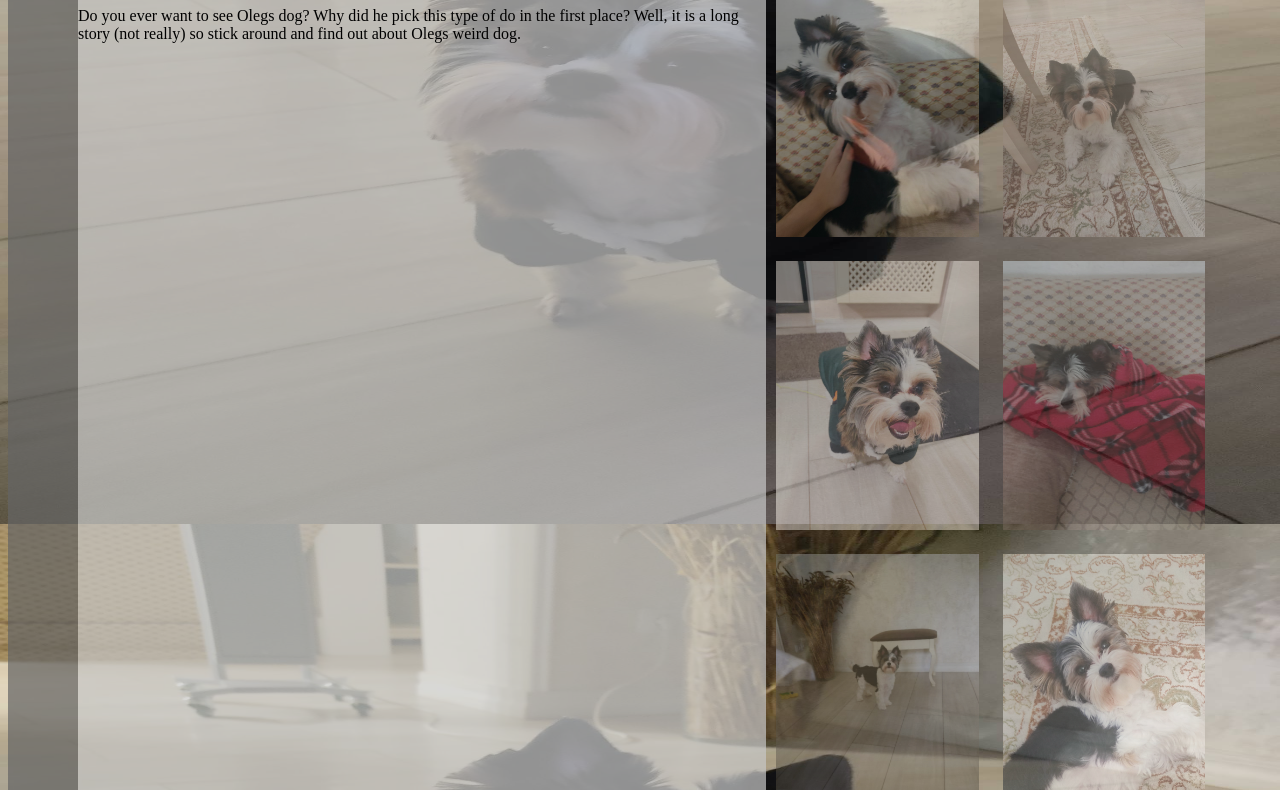
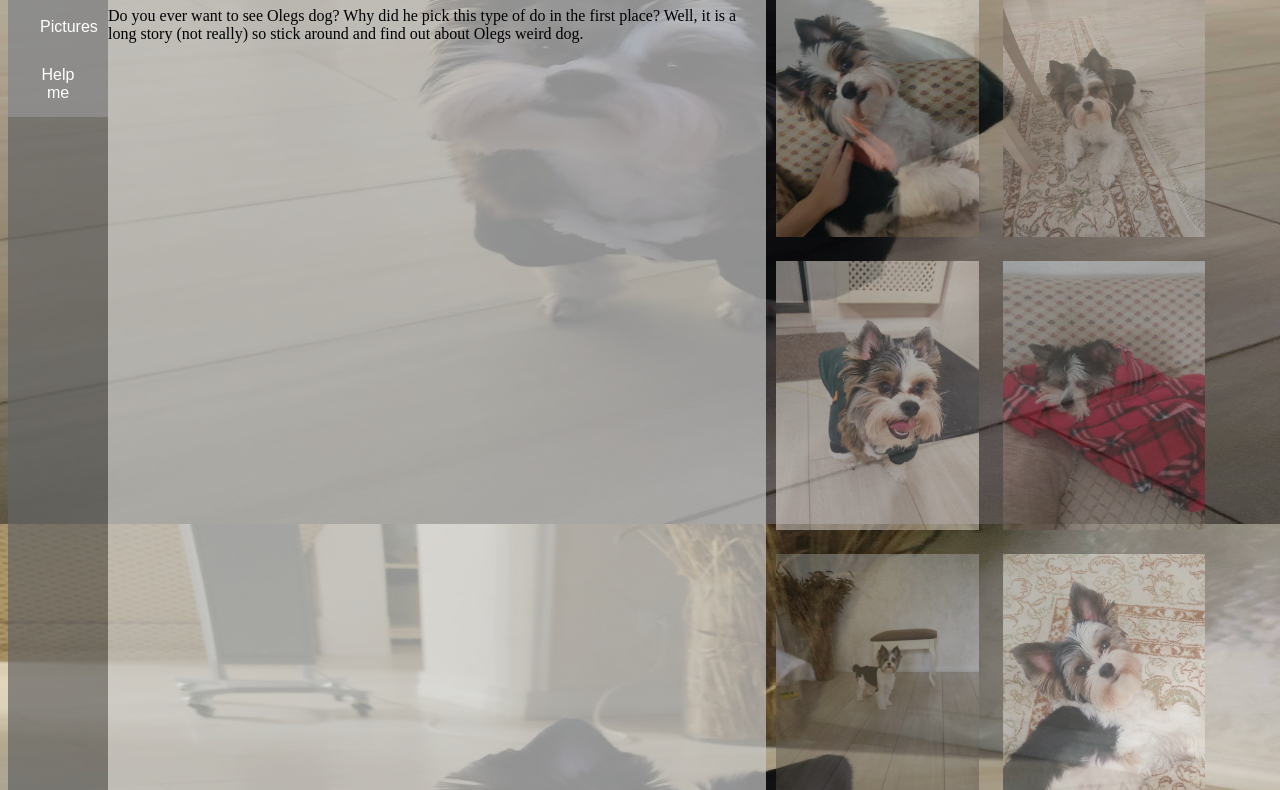
Before and after one commit to digginahole/MAL, a plain HTML site: page index.html in a window 1280 px wide. Shown: the part 276-1066 px from the top of the page. Drawn offline with Linux system fonts and the light colour scheme.

Commit message:
got this taken care of

```diff
--- a/styles.css
+++ b/styles.css
@@ -2,7 +2,7 @@
 
 body{
     display: grid;
-    grid-template-columns: 70px auto 40%;
+    grid-template-columns: 100px auto 40%;
     grid-template-rows: 175px auto;
     background-image: url('images/mersszz/IMG_20211026_175232.jpg');
     background-size: 100%;
@@ -27,9 +27,19 @@ nav {
     font-style: oblique;
 
 }
-
-.pictures {
-    color:white;
+button {
+    background: rgba(150, 150, 150, 0.7);
+    border: none;
+    color: white;
+    padding: 15px 32px;
+    text-align: center;
+    text-decoration: none;
+    display: inline-block;
+    font-size: 16px;
+    width: 100px;
+}
+button:hover {
+    background: rgb(90, 90, 90, 1.0);
 }
 .pic {
     width: 40%;
```
